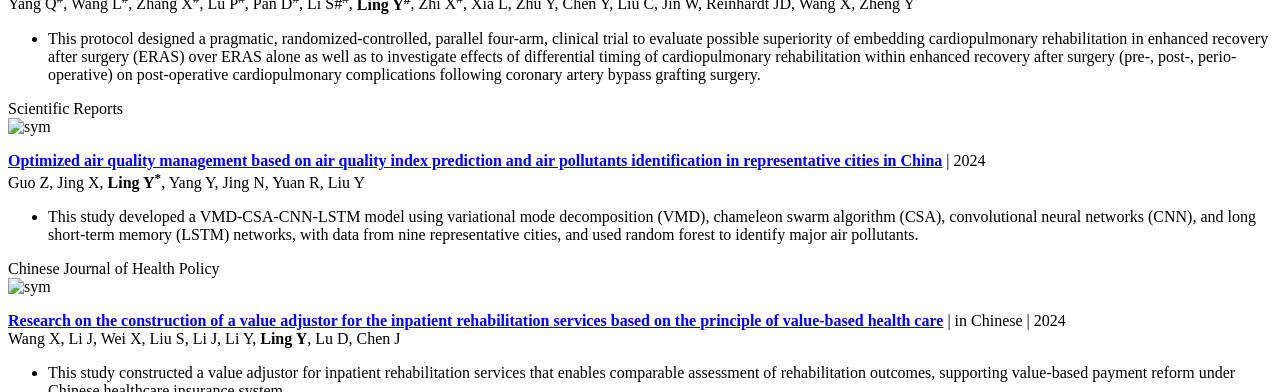
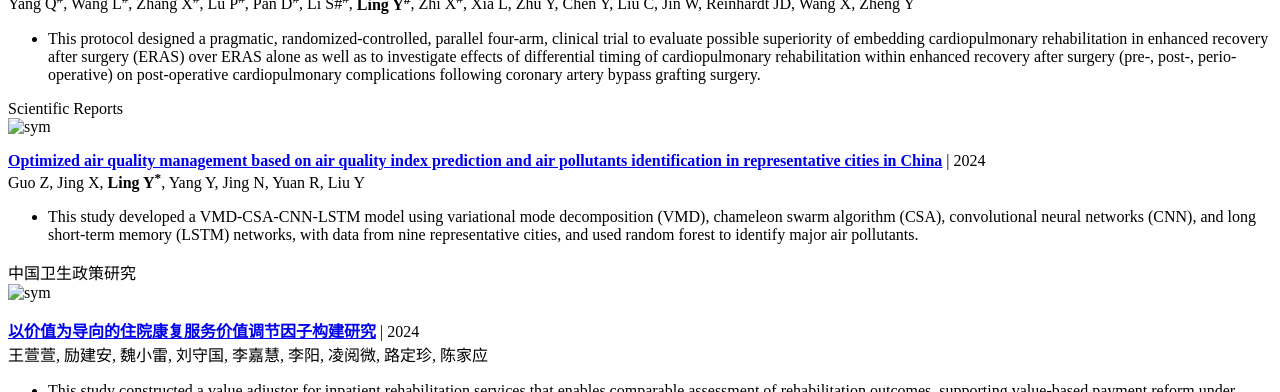
Before and after one commit to lingyuewei/lingyuewei.github.io, a Jekyll site: the page built from _pages/includes/pub.md, in a window 1280 px wide and 900 px high, scrolled down 3848 px, cut to the strip 0-392 px from the top of the window. Built offline with Jekyll 4.4.1, drawn with Linux system fonts in a browser that asks for light colours; our own code applies the rules of GitHub Pages for plain Markdown files; some of the changed text lies outside the part shown.

Commit message:
Update pub

```diff
--- a/_pages/includes/pub.md
+++ b/_pages/includes/pub.md
@@ -38,11 +38,11 @@ Guo Z, Jing X, **Ling Y<sup>*</sup>**, Yang Y, Jing N, Yuan R, Liu Y
 </div>
 </div>
 
-<div class='paper-box'><div class='paper-box-image'><div><div class="badge">Chinese Journal of Health Policy</div><img src='../../images/CN_Rehab.png' alt="sym" width="100%"></div></div>
+<div class='paper-box'><div class='paper-box-image'><div><div class="badge">中国卫生政策研究</div><img src='../../images/CN_Rehab.png' alt="sym" width="100%"></div></div>
 <div class='paper-box-text' markdown="1">
 
-[**Research on the construction of a value adjustor for the inpatient rehabilitation services based on the principle of value-based health care**](http://journal.healthpolicy.cn/html/20240307.htm) | in Chinese | 2024<br/>
-Wang X, Li J, Wei X, Liu S, Li J, Li Y, **Ling Y**, Lu D, Chen J
+[**以价值为导向的住院康复服务价值调节因子构建研究**](http://journal.healthpolicy.cn/html/20240307.htm) | 2024<br/>
+王萱萱, 励建安, 魏小雷, 刘守国, 李嘉慧, 李阳, 凌阅微, 路定珍, 陈家应
 - This study constructed a value adjustor for inpatient rehabilitation services that enables comparable assessment of rehabilitation outcomes, supporting value-based payment reform under Chinese healthcare insurance system.
 </div>
 </div>
@@ -82,4 +82,4 @@ Xue Q, **Ling Y**, Tian B
 - **Ling Y<sup>#</sup>**, Shahmon E<sup>#</sup>, Brandeau ML, Yamin D. Improving imputation of missing data in time series through multi-scale modeling of periodicity: a smartwatch application. (Submitted to *Information Fusion*)
 - **Ling Y**, Hui J, Fernandez G, Xu Q, Wang H. Content analysis of policies on disaster waste management in Sichuan, China: trends and ways forward. (In Preparation for *Progress in Disaster Science*)
 
-(# for equal contribution, * for corresponding author)
+（#：共同一作；*：通讯作者）
```
